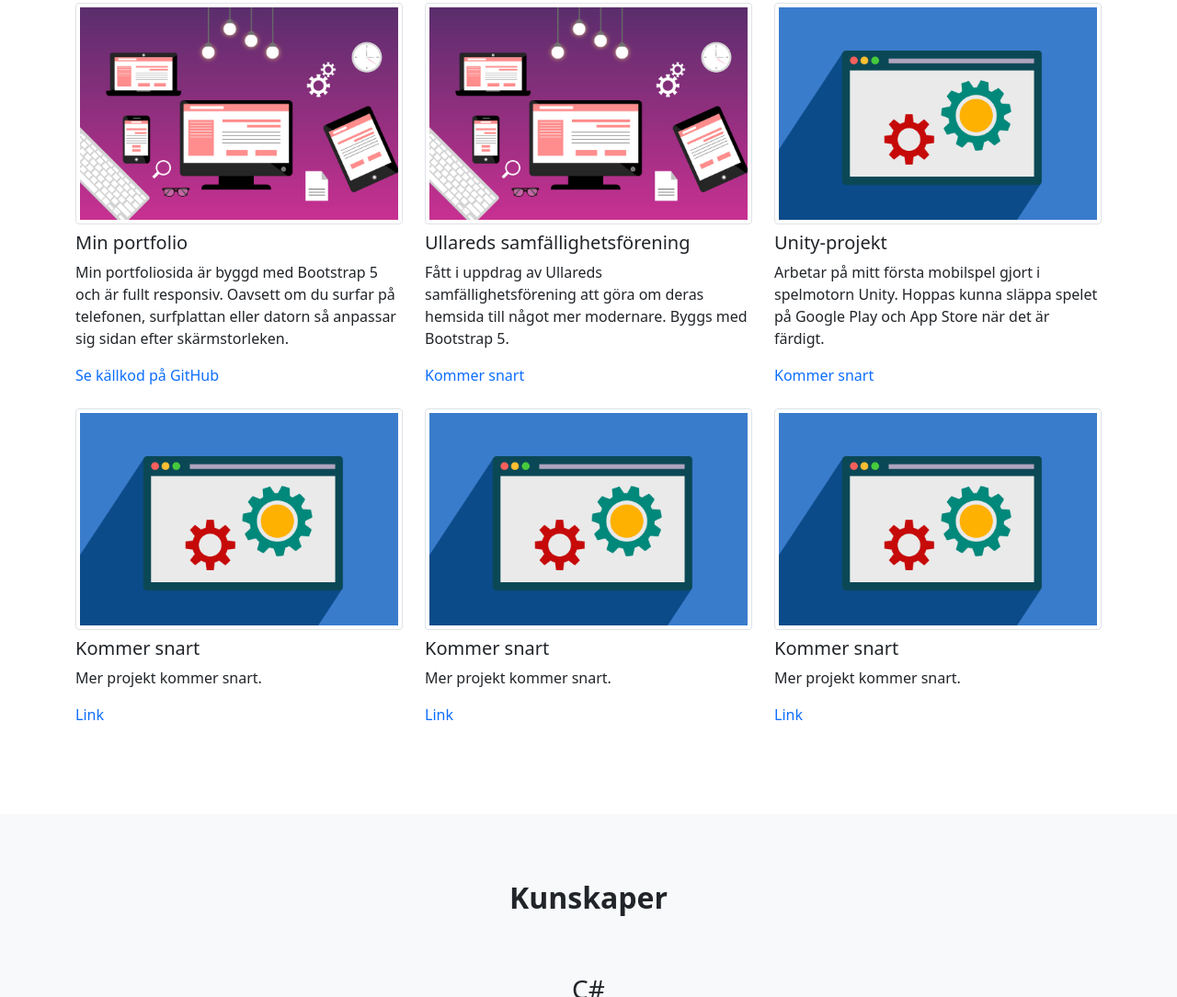
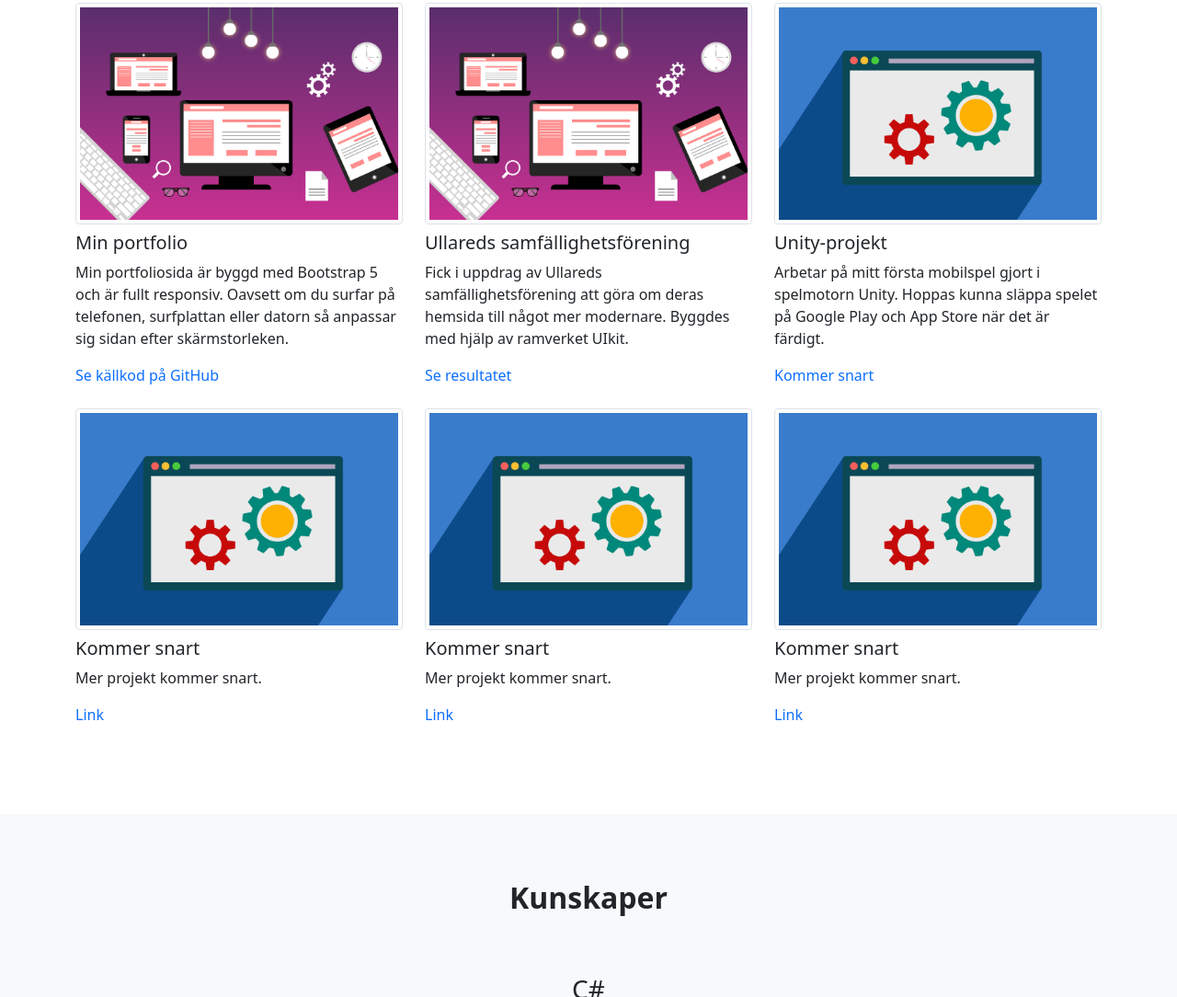
Before and after one commit to jnilsson89/johannilsson-portfolio, a plain HTML site: page index.html in a window 1280 px wide. Shown: the part 1051-2135 px from the top of the page at 92% size. Drawn offline with Linux system fonts and the light colour scheme.

Commit message:
Fixed links

```diff
--- a/index.html
+++ b/index.html
@@ -91,7 +91,7 @@
                         <p>Min portfoliosida är byggd med Bootstrap 5 och är fullt responsiv. Oavsett om du surfar på
                             telefonen, surfplattan eller datorn så anpassar sig sidan efter skärmstorleken.</p>
                         <p class="mb-4"><a href="https://github.com/jnilsson89/johannilsson-portfolio"
-                                class="text-decoration-none">Se källkod på GitHub</a></p>
+                                class="text-decoration-none" target="_blank">Se källkod på GitHub</a></p>
                     </div>
                 </div>
                 <div class="col-md-6 col-lg-4">
@@ -99,9 +99,10 @@
                         <img src="images/website-3374825_1920.jpg" class="w-100 img-thumbnail">
                         <!-- Image by Mudassar Iqbal from Pixabay -->
                         <h3 class="fs-5 my-2">Ullareds samfällighetsförening</h3>
-                        <p>Fått i uppdrag av Ullareds samfällighetsförening att göra om deras hemsida till något mer
-                            modernare. Byggs med Bootstrap 5.</p>
-                        <p class="mb-4"><a href="#" class="text-decoration-none">Kommer snart</a></p>
+                        <p>Fick i uppdrag av Ullareds samfällighetsförening att göra om deras hemsida till något mer
+                            modernare. Byggdes med hjälp av ramverket UIkit.</p>
+                        <p class="mb-4"><a href="http://ullaredssf.se" class="text-decoration-none" target="_blank">Se
+                                resultatet</a></p>
                     </div>
                 </div>
                 <div class="col-md-6 col-lg-4">
```
